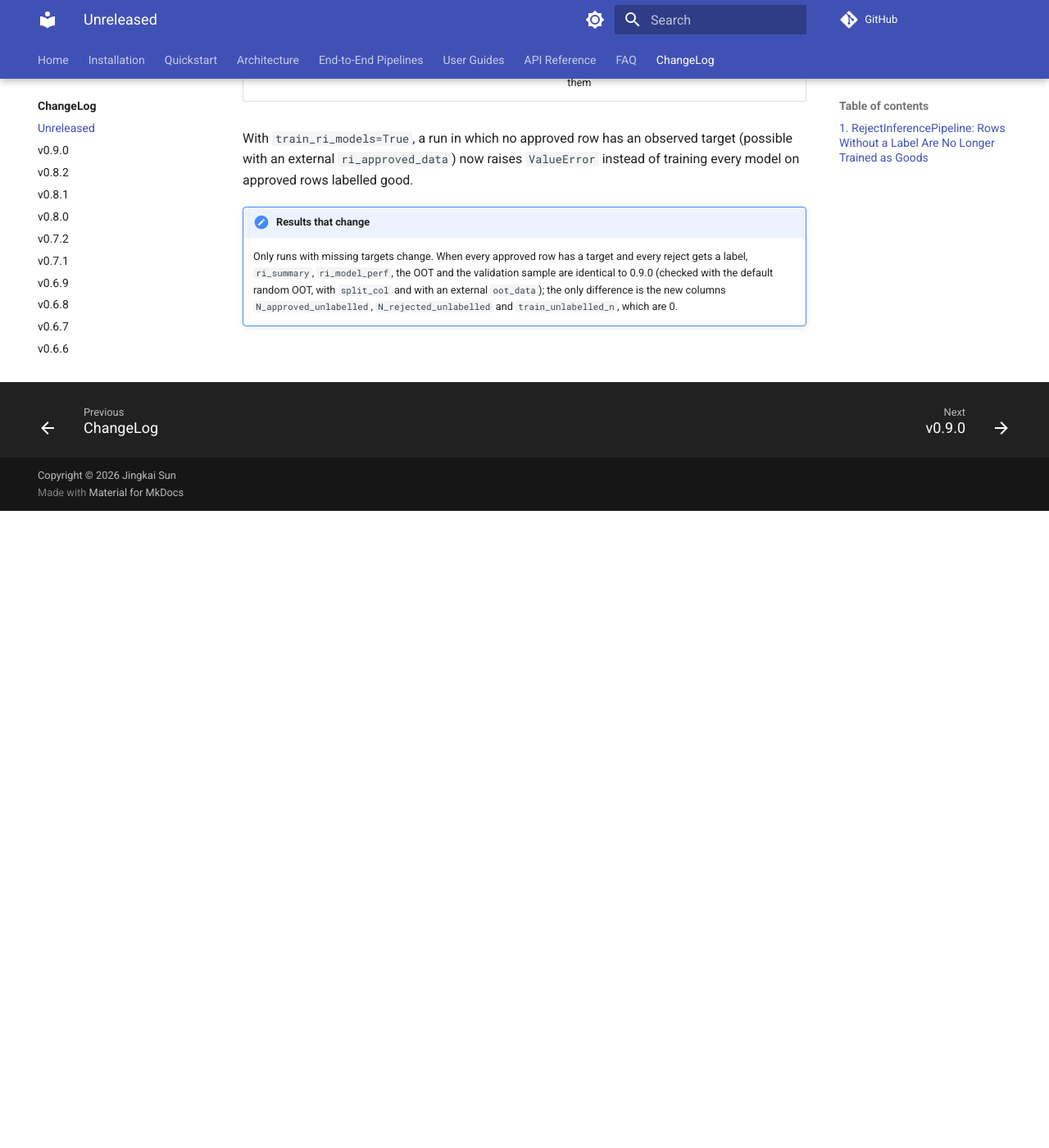
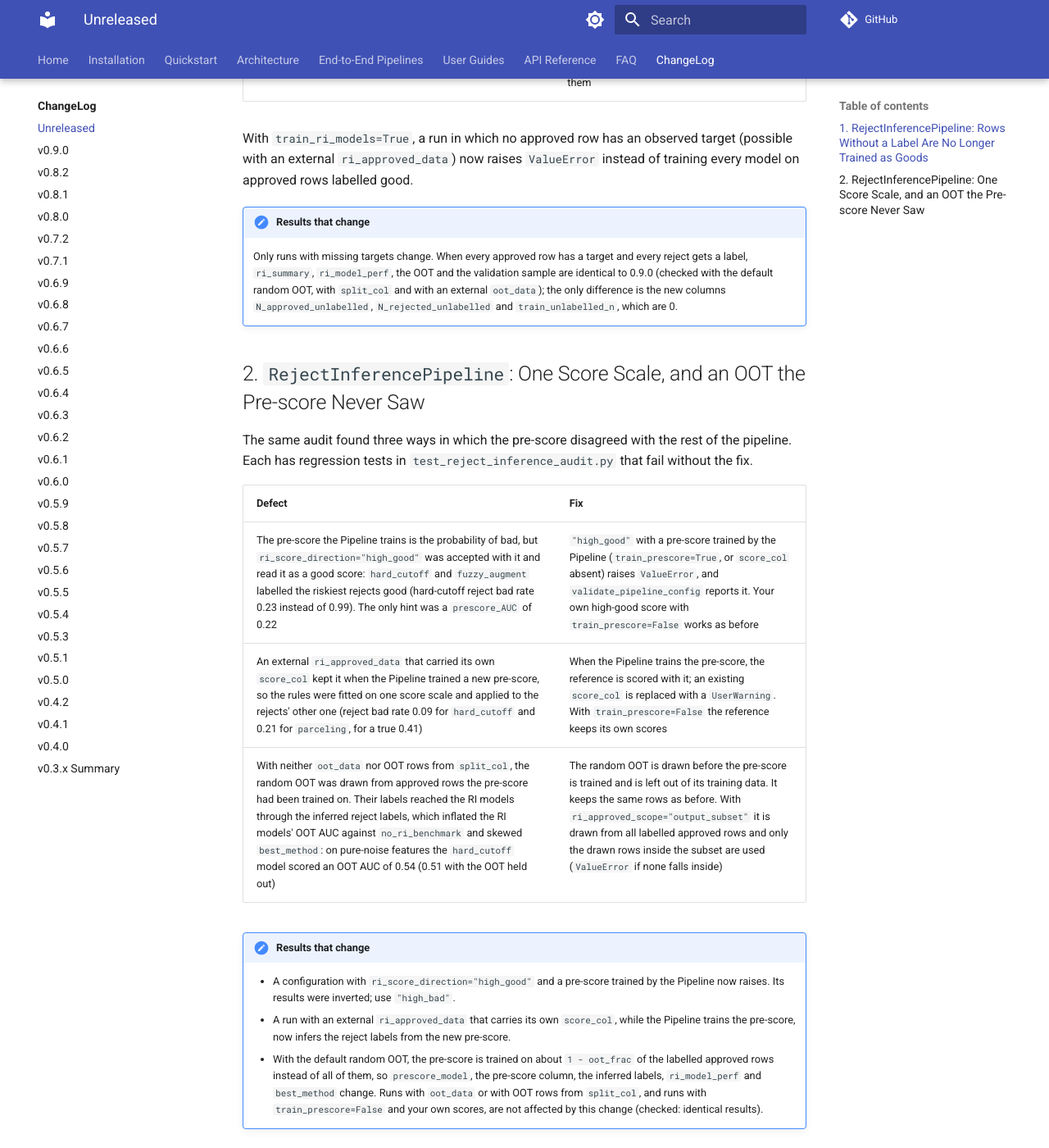
Before and after one commit to Kyle-J-Sun/SuperModelingFactory_doc, an MkDocs documentation site: the page built from docs/changelog/unreleased.md, in a window 1280 px wide and 1400 px high, scrolled down 777 px. Shown: the whole window at 82% size. Built offline with MkDocs 1.6.1 and Material for MkDocs 9.7.7, drawn with Linux system fonts in a browser that asks for light colours; comment, search, counter and statistics services are not loaded.

Commit message:
docs: RejectInferencePipeline pre-score direction, external reference scores, random OOT
Unreleased changelog section 2 with the results that change; the
reject-inference guide gains a section on the three pre-score rules; the
pipeline page describes train_prescore, ri_score_direction, oot_frac and
ri_approved_data accordingly.

Co-Authored-By: Claude Opus 5.5 <noreply@anthropic.com>
Claude-Session: https://claude.ai/code/session_01QhWkFn8EeZV7rvRHV85fAy

```diff
--- a/docs/changelog/index.md
+++ b/docs/changelog/index.md
@@ -11,7 +11,7 @@ An overview of every SuperModelingFactory release. All `0.3.x` releases predate
 ## Version Index
 
 <div class="grid cards" markdown>
-- :material-tag-outline: **[Unreleased](unreleased.md)** - `RejectInferencePipeline` no longer trains approved rows without a target, or `hard_cutoff` rejects without a score, as goods
+- :material-tag-outline: **[Unreleased](unreleased.md)** - `RejectInferencePipeline` no longer trains approved rows without a target, or `hard_cutoff` rejects without a score, as goods; a trained pre-score rejects `ri_score_direction='high_good'`, rescores an external reference and never sees the random OOT
 
 - :material-tag: **[v0.9.0](v0.9.0.md)** - Three defaults flip (`unseen_special_policy='neutral'`, `sv_total_basis='all'`, `warm_start_score_scope='full'`); every text is English and every public docstring documents its parameters; the defects of the documentation verification and of the end-to-end audit of both pipelines are fixed (batch-mode selection over all batches, pooled tables without the stand-in OOT, consistent weighted and unweighted IV, evaluation and output-directory fixes)
 
--- a/docs/changelog/unreleased.md
+++ b/docs/changelog/unreleased.md
@@ -15,3 +15,18 @@ With `train_ri_models=True`, a run in which no approved row has an observed targ
 
 !!! note "Results that change"
     Only runs with missing targets change. When every approved row has a target and every reject gets a label, `ri_summary`, `ri_model_perf`, the OOT and the validation sample are identical to 0.9.0 (checked with the default random OOT, with `split_col` and with an external `oot_data`); the only difference is the new columns `N_approved_unlabelled`, `N_rejected_unlabelled` and `train_unlabelled_n`, which are 0.
+
+## 2. `RejectInferencePipeline`: One Score Scale, and an OOT the Pre-score Never Saw
+
+The same audit found three ways in which the pre-score disagreed with the rest of the pipeline. Each has regression tests in `test_reject_inference_audit.py` that fail without the fix.
+
+| Defect | Fix |
+|---|---|
+| The pre-score the Pipeline trains is the probability of bad, but `ri_score_direction="high_good"` was accepted with it and read it as a good score: `hard_cutoff` and `fuzzy_augment` labelled the riskiest rejects good (hard-cutoff reject bad rate 0.23 instead of 0.99). The only hint was a `prescore_AUC` of 0.22 | `"high_good"` with a pre-score trained by the Pipeline (`train_prescore=True`, or `score_col` absent) raises `ValueError`, and `validate_pipeline_config` reports it. Your own high-good score with `train_prescore=False` works as before |
+| An external `ri_approved_data` that carried its own `score_col` kept it when the Pipeline trained a new pre-score, so the rules were fitted on one score scale and applied to the rejects' other one (reject bad rate 0.09 for `hard_cutoff` and 0.21 for `parceling`, for a true 0.41) | When the Pipeline trains the pre-score, the reference is scored with it; an existing `score_col` is replaced with a `UserWarning`. With `train_prescore=False` the reference keeps its own scores |
+| With neither `oot_data` nor OOT rows from `split_col`, the random OOT was drawn from approved rows the pre-score had been trained on. Their labels reached the RI models through the inferred reject labels, which inflated the RI models' OOT AUC against `no_ri_benchmark` and skewed `best_method`: on pure-noise features the `hard_cutoff` model scored an OOT AUC of 0.54 (0.51 with the OOT held out) | The random OOT is drawn before the pre-score is trained and is left out of its training data. It keeps the same rows as before. With `ri_approved_scope="output_subset"` it is drawn from all labelled approved rows and only the drawn rows inside the subset are used (`ValueError` if none falls inside) |
+
+!!! note "Results that change"
+    - A configuration with `ri_score_direction="high_good"` and a pre-score trained by the Pipeline now raises. Its results were inverted; use `"high_bad"`.
+    - A run with an external `ri_approved_data` that carries its own `score_col`, while the Pipeline trains the pre-score, now infers the reject labels from the new pre-score.
+    - With the default random OOT, the pre-score is trained on about `1 - oot_frac` of the labelled approved rows instead of all of them, so `prescore_model`, the pre-score column, the inferred labels, `ri_model_perf` and `best_method` change. Runs with `oot_data` or with OOT rows from `split_col`, and runs with `train_prescore=False` and your own scores, are not affected by this change (checked: identical results).
--- a/docs/guides/reject_inference.md
+++ b/docs/guides/reject_inference.md
@@ -277,6 +277,18 @@ Both stay in `result.ri_datasets` as they are, but the pre-score, every RI model
 
 `ri_summary['prescore_AUC']` is computed on the approved rows with a target. Before the next release after 0.9.0, the fit turned a missing target into 0, so these rows were trained as goods (see the [changelog](../changelog/unreleased.md)).
 
+## 8. Pipeline Layer: One Score, and an OOT the Pre-score Never Saw
+
+Three rules keep the pre-score consistent with the rest of the pipeline:
+
+| Rule | Why |
+|---|---|
+| A pre-score trained by the Pipeline requires `ri_score_direction="high_bad"`; `"high_good"` raises `ValueError` | The trained pre-score is P(bad). Read as a high-good score, it made `hard_cutoff` and `fuzzy_augment` label the riskiest rejects good (the hard-cutoff reject bad rate fell from 0.99 to 0.23 in the audit). Use `"high_good"` only with your own score and `train_prescore=False` |
+| When the Pipeline trains the pre-score, an external `ri_approved_data` is scored with it, and an existing `score_col` there is replaced with a `UserWarning` | The rules are fitted on the reference and applied to the rejects. A reference that kept its own score put the two on different scales (reject bad rate 0.09 for a true 0.41 in the audit) |
+| The random OOT (`oot_frac`) is drawn before the pre-score is trained and is left out of its training data | The inferred reject labels come from the pre-score. When it had learned the OOT labels, the RI models inherited them and their OOT AUC beat the benchmark on pure noise (0.54 against 0.51 for `hard_cutoff`) |
+
+The random OOT keeps the same rows as before; only the pre-score loses them. With `ri_approved_scope="output_subset"` the OOT is drawn from all labelled approved rows and only the drawn rows inside the subset are used, so its share of the subset is about `oot_frac`. The OOT from `split_col` or `oot_data` never entered the pre-score, so those runs are unchanged. The pre-score still trains on the validation rows of the RI models.
+
 ## FAQ
 
 ??? question "Which reject inference method is the most accurate?"
```
Also changed, not shown: docs/pipeline_one_click.md (+4 -4 lines).
